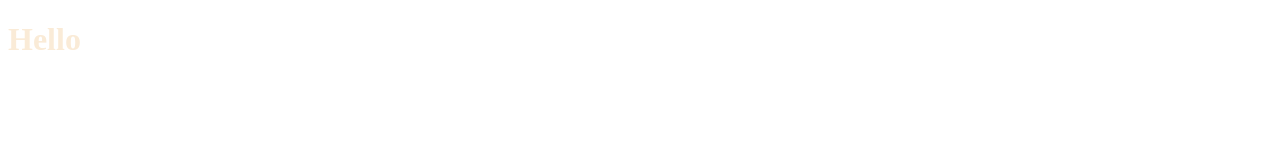
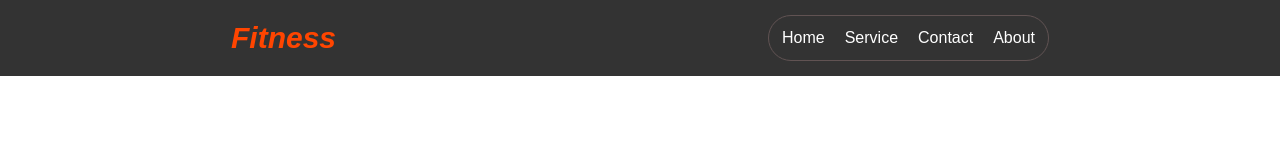
Before and after one commit to Anas1347/assignment-b10-2, a plain HTML site: page index.html in a window 1280 px wide. Drawn offline with Linux system fonts and the light colour scheme.

Commit message:
nav section done

```diff
--- a/Styles/styles.css
+++ b/Styles/styles.css
@@ -1,3 +1,58 @@
-h1{
-    color: antiquewhite;
+/* styles.css */
+
+body {
+    margin: 0;
+    font-family: Arial, sans-serif;
 }
+
+nav {
+    background-color: #333;
+    color: #fff;
+    padding: 15px;
+}
+
+.nav-container {
+    display: flex;
+    justify-content: space-around;
+    align-items: center;
+}
+
+.logo {
+    font-size: 24px;
+    font-weight: bold;
+}
+
+.nav-links {
+    display: flex;
+    gap: 20px;
+    border: 1px solid rgb(97, 83, 83);
+    padding: 13px;
+    border-radius: 50px;
+}
+
+.nav-links a {
+    color: #fff;
+    text-decoration: none;
+}
+
+.hamburger {
+    display: none;
+    flex-direction: column;
+    gap: 5px;
+}
+
+.hamburger .bar {
+    width: 25px;
+    height: 3px;
+    background-color: #fff;
+}
+
+@media (max-width: 576px) {
+    .nav-links {
+        display: none;
+    }
+
+    .hamburger {
+        display: flex;
+    }
+}
--- a/index.html
+++ b/index.html
@@ -1,11 +1,27 @@
 <!DOCTYPE html>
 <html lang="en">
-<head>
-    <meta charset="UTF-8">
-    <meta name="viewport" content="width=device-width, initial-scale=1.0">
-    <title>Assignment 2</title>
-<link rel="stylesheet" href="./Styles/styles.css"></head>
-<body>
-    <h1>Hello</h1>
-</body>
+  <head>
+    <meta charset="UTF-8" />
+    <meta name="viewport" content="width=device-width, initial-scale=1.0" />
+    <title>Responsive Navbar</title>
+    <link rel="stylesheet" href="./Styles/styles.css" />
+  </head>
+  <body>
+    <nav>
+      <div class="nav-container">
+        <div class="logo"><span style="color: orangered; font-size: 30px;"><i>Fitness</i></span></div>
+        <div class="nav-links">
+          <a href="#">Home</a>
+          <a href="#">Service</a>
+          <a href="#">Contact</a>
+          <a href="#">About</a>
+        </div>
+        <div class="hamburger">
+          <div class="bar"></div>
+          <div class="bar"></div>
+          <div class="bar"></div>
+        </div>
+      </div>
+    </nav>
+  </body>
 </html>
```
